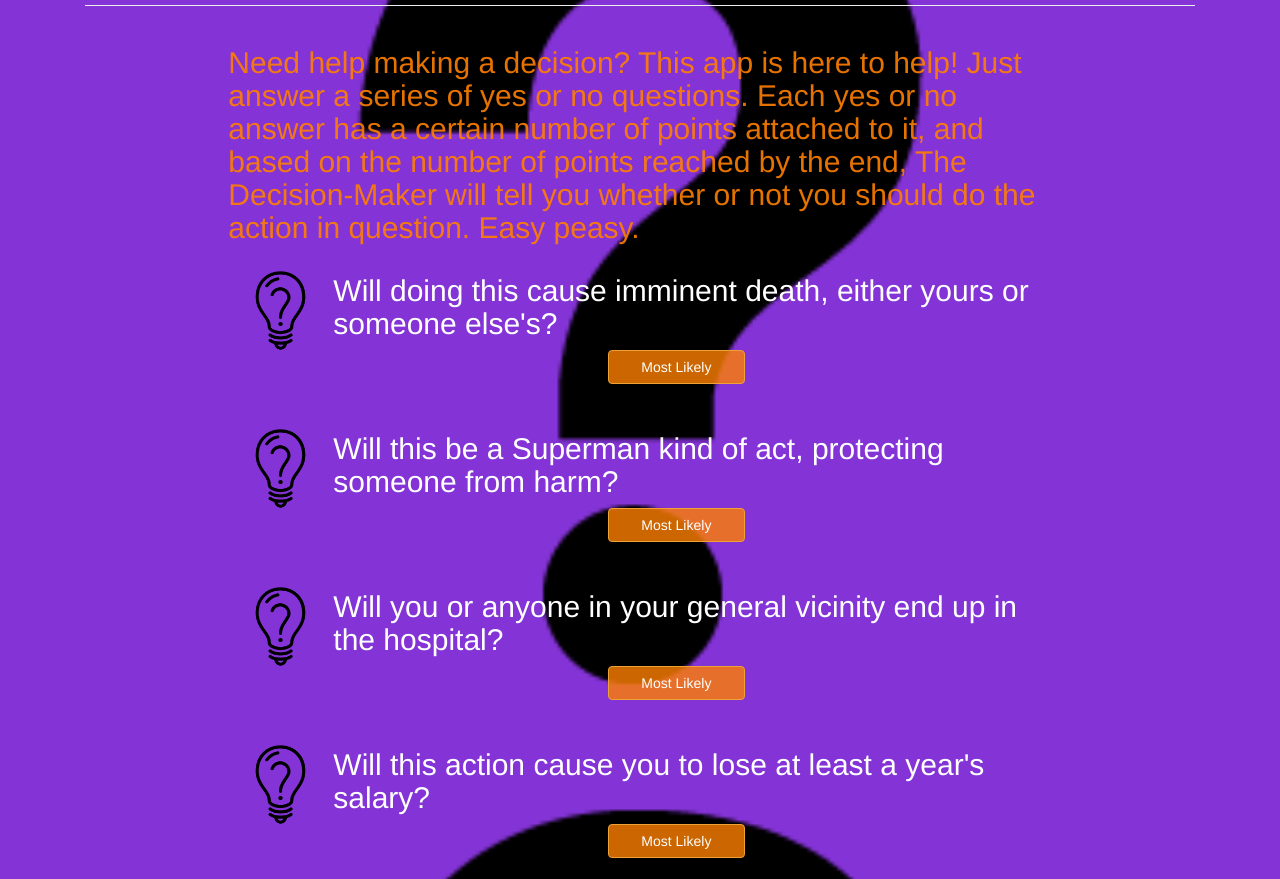
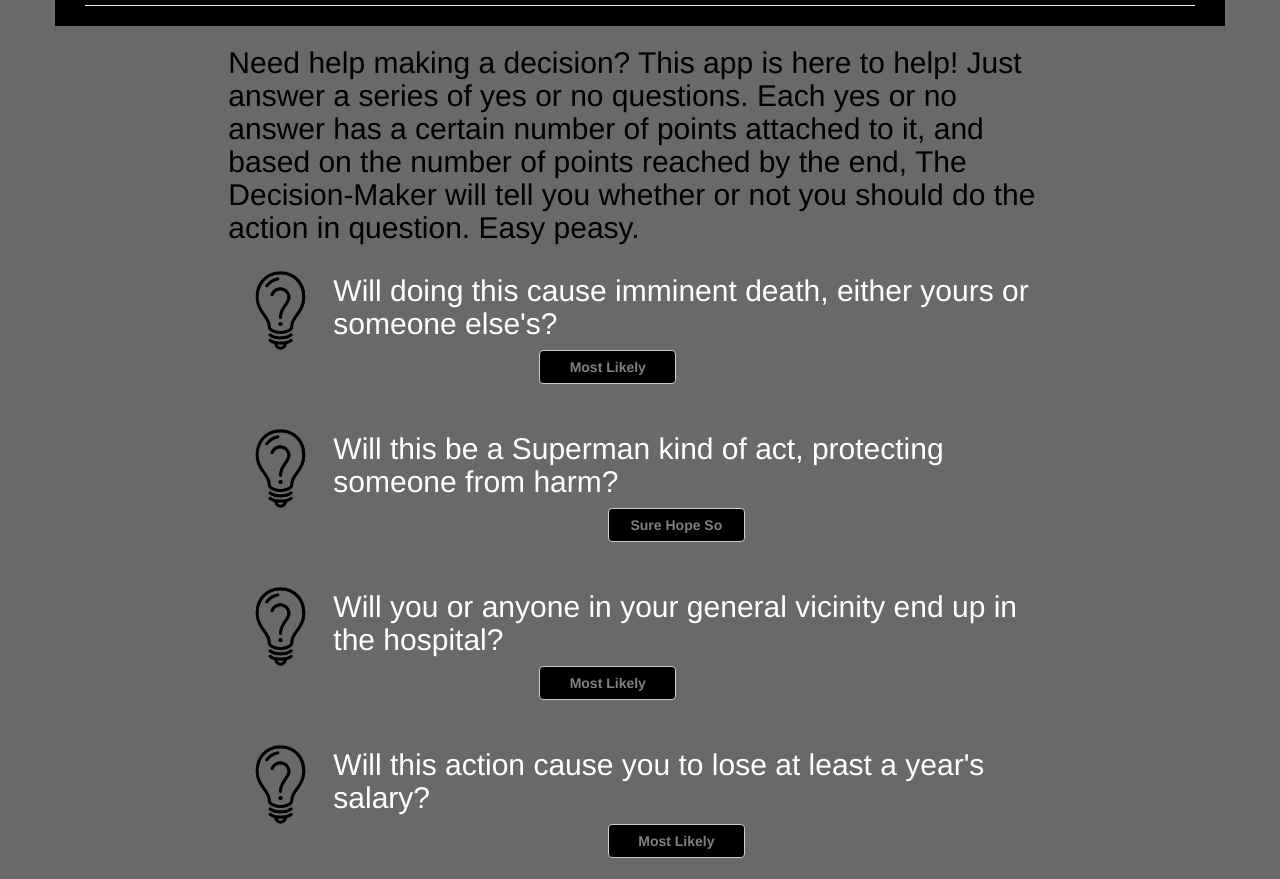
Before and after one commit to gpacifico/decision_maker, a plain HTML site: page index.html in a window 1280 px wide. Shown: the part 133-1012 px from the top of the page. Drawn offline with nearby package versions, Linux system fonts and the light colour scheme.

Commit message:
completely changed the design and color scheme

```diff
--- a/index.html
+++ b/index.html
@@ -30,28 +30,28 @@
             <div class='col-md-offset-2 col-md-8'>
                 <div class='questions q1'>
                     <h2 class='question'> <img src="images/question.png"> Will doing this cause imminent death, either yours or someone else's?</h2>
-                    <button class='btn btn-warning col-md-offset-4 col-md-2 yes' id='yolo1'>Most Likely</button>
+                    <button class='btn btn-default col-md-offset-3 col-md-2 yes' id='yolo1'>Most Likely</button>
                     <h2 id='yolo2' class='answer'>Probably not worth it. Let's use YOLO as a warning.</h2>
                 </div>
             </div>
             <div class='col-md-offset-2 col-md-8'>
                 <div class='questions q1b'>
                     <h2 class='question'> <img src="images/question.png"> Will this be a Superman kind of act, protecting someone from harm?</h2>
-                    <button class='btn btn-warning col-md-offset-4 col-md-2 yes' id='yolo1b'>Most Likely</button>
+                    <button class='btn btn-default col-md-offset-4 col-md-2 yes' id='yolo1b'>Sure Hope So</button>
                     <h2 id='yolo2b' class='answer'>Heroes can join the Justice League or the Avengers.</h2>
                 </div>
             </div>
             <div class='col-md-offset-2 col-md-8'>
                 <div class='questions q2'>
                     <h2><img src="images/question.png"> Will you or anyone in your general vicinity end up in the hospital?</h2>
-                    <button class='btn btn-warning col-md-offset-4 col-md-2 yes' id='health1'>Most Likely</button>
+                    <button class='btn btn-default col-md-offset-3 col-md-2 yes' id='health1'>Most Likely</button>
                     <h2 id='health2' class='answer'>Broken bones take weeks to heal. And scars are permanent.</h2>
                 </div>
             </div>
             <div class='col-md-offset-2 col-md-8'>
                 <div class='questions q3'>
                     <h2><img src="images/question.png"> Will this action cause you to lose at least a year's salary?</h2>
-                    <button class='btn btn-warning col-md-offset-4 col-md-2 yes' id='money1' >Most Likely</button>
+                    <button class='btn btn-default col-md-offset-4 col-md-2 yes' id='money1' >Most Likely</button>
                     <h2 id='money2' class='answer'>Eh, it's only money. You can't take it with you.</h2>
                 </div>
             </div>
--- a/style.css
+++ b/style.css
@@ -1,12 +1,22 @@
 body {
     font-size: 0;
-    background: url("images/question_mark2.png") repeat center;
-    background-size: 75%;
-    background-color: rgba(102, 0, 204, 0.8);
+    /*background: url("images/question_mark2.png") repeat center;*/
+    /*background-size: 75%;*/
+    /*background-color: rgba(102, 0, 204, 0.8);*/
+    /*background-color: rgba(128, 128, 204, 0.8);*/
+    background-color: dimgrey;
 }
 
 body > * {
     font-size: 1rem;
+}
+
+/*div.col-md-12 h1 {*/
+.container.header {
+    /*background: url("images/question_mark.png") repeat center;*/
+    /*background-size: 7%;*/
+    /*background-color: dimgrey;*/
+    background-color: black;
 }
 
 .header {
@@ -22,7 +32,9 @@ div .btn {
 }
 
 h2:last-child {
-    color: rgba(255, 128, 0, 0.9);
+    /*color: rgba(255, 128, 0, 0.9);*/
+    /*color: dimgrey;*/
+    color: black;
     margin-left: 17%;
     margin-right: 15%;
 }
@@ -54,14 +66,23 @@ h2 img {
 
 h1 small, h2 {
     color: #fff;
+    /*color: black;*/
 }
 
 h1 {
-    color: rgba(255, 128, 0, 1);
+    /*color: rgba(255, 128, 0, 1);*/
+    /*color: black;*/
+    color: grey;
+}
+
+#final_tally_yes, #final_tally_no {
+    color: black;
 }
 
 h3 {
     margin-bottom: 0;
+    font-weight: 400;
+    color: grey;
 }
 
 html {
@@ -83,5 +104,14 @@ body {
 }
 
 button.btn, .disclaimer {
-    background-color: rgba(255, 128, 0, 0.8);
+    /*background-color: rgba(255, 128, 0, 0.8);*/
+    /*background-color: dimgrey;*/
+    background-color: black;
 }
+
+button.btn {
+    /*right: 5%;*/
+    /*color: black;*/
+    color: grey;
+    font-weight: bold;
+}
```
Also changed, not shown: script.js (+0 -15 lines), images/question_mark.png (added), images/question_marks.png (added).
